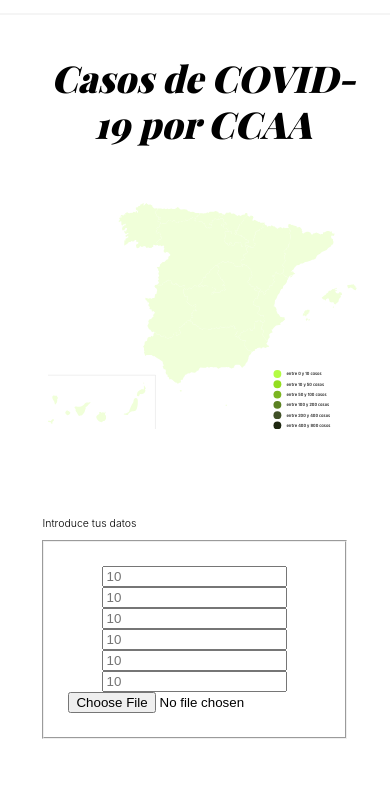
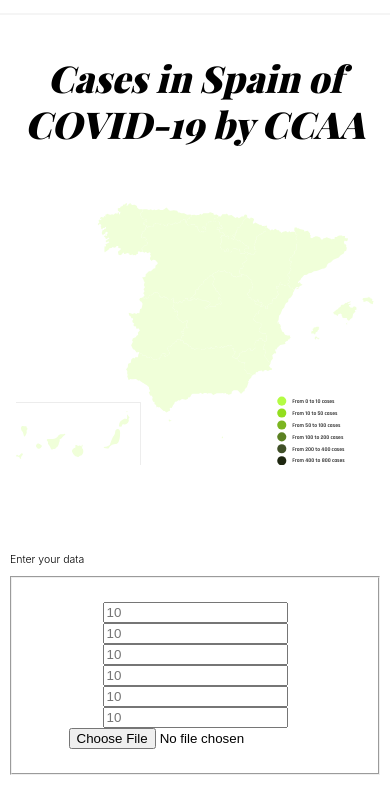
Before and after one commit to miguelangelnarvaezgo/tinkle.comunicados, a plain HTML site: page index.html in a window 390 px wide. Shown: the part 54-844 px from the top of the page. Drawn offline with nearby package versions, Linux system fonts and the light colour scheme; a web font is replaced by a local one.

Commit message:
v2.2
Traducción al inglés y ajuste de responsive.

Signed-off-by: Miguel Angel Narvaez Gomez <miguelangel.narvaez.go@gmail.com>

```diff
--- a/index.html
+++ b/index.html
@@ -1,9 +1,9 @@
 <!DOCTYPE html>
-<HTML lang="es">
+<HTML lang="en">
 <head>
 
 	<meta charset="utf-8"/>
-	<title>Tinkle</title>
+	<title>Tinkle releases</title>
 
 <!-- 	<link rel="icon" type="image/png" sizes="16x16" href="img/favicon/favicon-16x16.png">	 -->
 
@@ -24,22 +24,22 @@
 		<style>
 		</style>
 
-		<header>
+		<header class="">
 			<div id="tinkle-logo" class="tinkle-logo">
 				<img class="mang-col-xxs-5 mang-col-xs-1 mang-col-sm-1 mang-col-mg-1 mang-col-lg-1 mang-col-xl-1 mang-col-xxl-1  " id="logo-tinkle" src="img/tinkle-logo.svg" alt="Tinkle">
 				<nav>
 				</nav>
 			</div>
 
-			<div id="title" class="mang-container mang-col-xxs-10 mang-off-xxs-1 mang-col-sm-8 mang-off-sm-2 man mang-col-lg-6 mang-off-lg-3">
-				<h1 class="mang-font-centered mang-no-margin-top">Casos de COVID-19 por CCAA</h1>
+			<div id="title" class="mang-col-xxs-12 mang-col-sm-8 mang-off-sm-2 man mang-col-lg-6 mang-off-lg-3">
+				<h1 class="mang-font-centered mang-no-margin-top">Cases in Spain of COVID-19 by CCAA</h1>
 			</div>
 		</header>
 
 
 
-		<main class="mang-container mang-col-xxs-10 mang-off-xxs-1 mang-col-sm-8 mang-off-sm-2 man mang-col-lg-6 mang-off-lg-3">
-			<section id="map" class="" >
+		<main class="mang-container">
+			<section id="map" class="mang-col-xxs-12 mang-col-sm-8 mang-off-sm-2 man mang-col-lg-6 mang-off-lg-3" >
 				<?xml version="1.0" encoding="UTF-8"?>
 				<svg class="" viewBox="0 0 1021 748" version="1.1" xmlns="http://www.w3.org/2000/svg" xmlns:xlink="http://www.w3.org/1999/xlink">
 					<!-- Generator: Sketch 63.1 (92452) - https://sketch.com -->
@@ -73,54 +73,54 @@
 									<g id="intervalo6" transform="translate(0.000000, 170.000000)">
 										<circle id="color6" fill="#D8D8D8" cx="13" cy="13" r="13"></circle>
 										<text font-family="Rajdhani-Bold, Rajdhani" font-size="16" font-weight="bold" fill="#404040">
-												<tspan x="43" y="18">entre
-												<tspan class="int5">0</tspan> y
+												<tspan x="43" y="18">From
+												<tspan class="int5">0</tspan> to
 												<tspan class="int6"> 250</tspan>
-												casos</tspan>
+												cases</tspan>
 										</text>
 									</g>
 									<g id="intervalo5" transform="translate(0.000000, 136.000000)">
 										<circle id="color5" fill="#D8D8D8" cx="13" cy="13" r="13"></circle>
 										<text font-family="Rajdhani-Bold, Rajdhani" font-size="16" font-weight="bold" fill="#404040">
-												<tspan x="43" y="18">entre
-												<tspan class="int4">0</tspan> y
+												<tspan x="43" y="18">From
+												<tspan class="int4">0</tspan> to
 												<tspan class="int5"> 250</tspan>
-												casos</tspan>
+												cases</tspan>
 										</text>
 									</g>
 									<g id="intervalo4" transform="translate(0.000000, 102.000000)">
 										<circle id="color4" fill="#D8D8D8" cx="13" cy="13" r="13"></circle>
 										<text font-family="Rajdhani-Bold, Rajdhani" font-size="16" font-weight="bold" fill="#404040">
-												<tspan x="43" y="18">entre
-												<tspan class="int3">0</tspan> y
+												<tspan x="43" y="18">From
+												<tspan class="int3">0</tspan> to
 												<tspan class="int4"> 250</tspan>
-												casos</tspan>
+												cases</tspan>
 										</text>
 										</g>
 									<g id="intervalo3" transform="translate(0.000000, 68.000000)">
 										<circle id="color3" fill="#D8D8D8" cx="13" cy="13" r="13"></circle>
 										<text font-family="Rajdhani-Bold, Rajdhani" font-size="16" font-weight="bold" fill="#404040">
-												<tspan x="43" y="18">entre
-												<tspan class="int2">0</tspan> y
+												<tspan x="43" y="18">From
+												<tspan class="int2">0</tspan> to
 												<tspan class="int3"> 250</tspan>
-												casos</tspan>
+												cases</tspan>
 										</text>
 									</g>
 									<g id="intervalo2" transform="translate(0.000000, 34.000000)">
 										<circle id="color2" fill="#D8D8D8" cx="13" cy="13" r="13"></circle>
 										<text font-family="Rajdhani-Bold, Rajdhani" font-size="16" font-weight="bold" fill="#404040">
-											<tspan x="43" y="18">entre
-											<tspan class="int1">0</tspan> y
+											<tspan x="43" y="18">From
+											<tspan class="int1">0</tspan> to
 											<tspan class="int2"> 250</tspan>
-											casos</tspan>
+											cases</tspan>
 										</text>
 									</g>
 									<g id="intervalo1">
 										<circle id="color1" fill="#D8D8D8" cx="13" cy="13" r="13"></circle>
 										<text font-family="Rajdhani-Bold, Rajdhani" font-size="16" font-weight="bold" fill="#404040">
-											<tspan x="43" y="18">entre 0 y
+											<tspan x="43" y="18">From 0 to
 											<tspan class="int1">250</tspan>
-											casos</tspan>
+											cases</tspan>
 										</text>
 									</g>
 								</g>
@@ -133,9 +133,9 @@
 		</main>
 
 
-		<form class="mang-col-10 mang-off-1">
+		<form class="mang-col-xxs-12 mang-col-sm-8 mang-off-sm-2 man mang-col-lg-6 mang-off-lg-3">
 			<legend >
-					<p class="mang-footnote">Introduce tus datos</p>
+					<p class="mang-footnote">Enter your data</p>
 			</legend>
 			<fieldset>
 				<input type="number" id="int1" placeholder="10" onchange="customIntervals(1, value)" accept="number">
```
